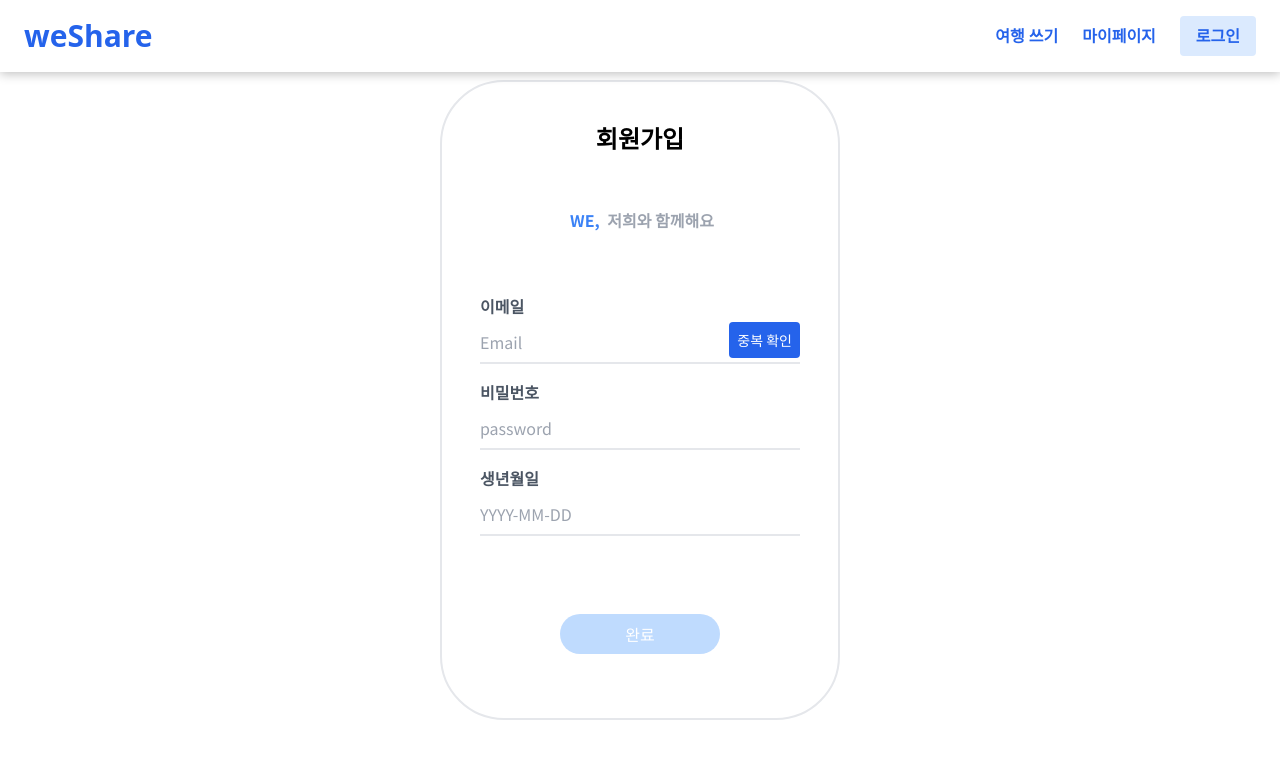
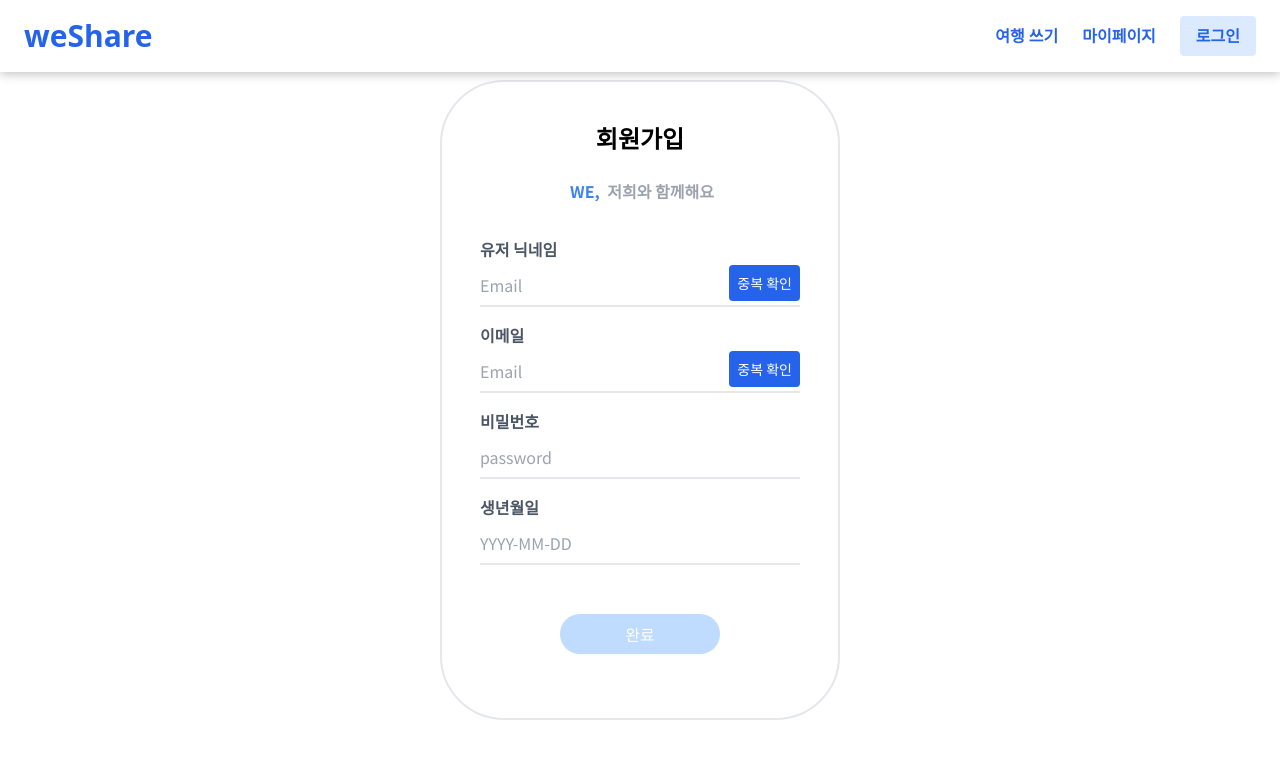
Before and after one commit to woogie0303/FE-Dev-WeShare, a Next.js app: page /login in a window 1280 px wide. Both pictures are taken after a click on the button "회원가입". Shown: the top 758 px of the page. Built offline with nearby package versions, Linux system fonts and the light colour scheme.

Commit message:
feat: 회원가입 userName 입력 기능 추가

```diff
--- a/src/components/LoginForm/SignIn.tsx
+++ b/src/components/LoginForm/SignIn.tsx
@@ -39,7 +39,10 @@ export default function SignIn({ setShowSignIn }: Props) {
       }
 
       dispatch(
-        setCredentials({ user: res.user, accessToken: res.accessToken }),
+        setCredentials({
+          userName: res.userName,
+          accessToken: res.accessToken,
+        }),
       );
     } catch (err) {
       if (isFetchBaseQueryError(err)) {
--- a/src/components/LoginForm/SignUp.tsx
+++ b/src/components/LoginForm/SignUp.tsx
@@ -2,8 +2,9 @@
 
 import useInput from '@/hooks/useInput';
 import {
+  ChangeEventHandler,
+  FocusEventHandler,
   FormEventHandler,
-  MouseEventHandler,
   useEffect,
   useState,
 } from 'react';
@@ -16,6 +17,21 @@ import {
 const labelClass = 'mb-1 font-semibold text-gray-600';
 const inputClass = 'mb-4 border-b-2 py-2';
 
+type InputType = 'email' | 'password' | 'birth' | 'userName';
+
+interface Input {
+  inputValue: string;
+  labelClass: string;
+  inputClass: string;
+  isFocused: boolean;
+  inputErrMessage: boolean;
+  handleFocus: FocusEventHandler;
+  handleChange: ChangeEventHandler;
+  setInputValue: React.Dispatch<React.SetStateAction<string>>;
+  inputRef: React.RefObject<HTMLInputElement>;
+  type: InputType;
+}
+
 type Props = {
   setShowSignIn: React.Dispatch<React.SetStateAction<boolean>>;
 };
@@ -23,29 +39,81 @@ type Props = {
 export default function SignUp({ setShowSignIn }: Props) {
   const [activeSignUpBtn, setActiveSignUpBtn] = useState<boolean>(false);
   const [emailDoubleCheck, setEmailDoubleCheck] = useState<boolean>(false);
-  const [emailErrorMsg, setEmailErrorMsg] = useState<string>('');
+  const [userNameDoubleCheck, setUserNameDoubleCheck] =
+    useState<boolean>(false);
+  const [emailDoubleCheckErrMsg, setEmailDoubleCheckErrMsg] =
+    useState<string>('');
+  const [userNameDoubleCheckErrMsg, setUserNameDoubleCheckErrMsg] =
+    useState<string>('');
   const [lazyCheckEmail] = useLazyCheckEmailQuery();
   const emailInput = useInput('email');
+  const userNameInput = useInput('userName');
   const passwordInput = useInput('password');
   const birthInput = useInput('birth');
 
   const [signUp, { isSuccess }] = useSignUpMutation();
 
-  const handleDuplicateBtn: MouseEventHandler = async () => {
+  const handleDuplicateBtn = async (doubleCheckInput: Input) => {
     try {
-      if (emailInput.inputErrMessage || emailInput.inputValue.length === 0) {
+      if (
+        doubleCheckInput.type === 'email' &&
+        (doubleCheckInput.inputErrMessage ||
+          doubleCheckInput.inputValue.length === 0)
+      ) {
         setEmailDoubleCheck(false);
-        setEmailErrorMsg('이메일 형식이 잘못됐습니다');
+        setEmailDoubleCheckErrMsg('이메일 형식이 잘못됐습니다');
+        return;
+      }
+      if (
+        doubleCheckInput.type === 'userName' &&
+        (doubleCheckInput.inputErrMessage ||
+          doubleCheckInput.inputValue.length === 0)
+      ) {
+        setUserNameDoubleCheck(false);
+        setUserNameDoubleCheckErrMsg('닉네임은 20글자 이하여야 합니다.');
         return;
       }
 
-      await lazyCheckEmail({ email: emailInput.inputValue });
+      if (doubleCheckInput.type === 'userName') {
+        const res = await lazyCheckEmail({
+          type: 'name',
+          inputValue: doubleCheckInput.inputValue,
+        });
+        if (res.error) {
+          setUserNameDoubleCheckErrMsg('이미 존재하는 닉네임 입니다.');
+          return;
+        }
+      }
+      if (doubleCheckInput.type === 'email') {
+        const res = await lazyCheckEmail({
+          type: 'email',
+          inputValue: doubleCheckInput.inputValue,
+        });
+        if (res.error) {
+          setEmailDoubleCheckErrMsg('이미 존재하는 이메일 입니다.');
+          return;
+        }
+      }
 
-      setEmailDoubleCheck(true);
-      setEmailErrorMsg('');
+      if (doubleCheckInput.type === 'email') {
+        setEmailDoubleCheckErrMsg('');
+        setEmailDoubleCheck(true);
+      }
+
+      if (doubleCheckInput.type === 'userName') {
+        setUserNameDoubleCheckErrMsg('');
+        setUserNameDoubleCheck(true);
+      }
     } catch (err) {
-      setEmailDoubleCheck(false);
-      setEmailErrorMsg('중복된 이메일 입니다.');
+      if (doubleCheckInput.type === 'email') {
+        setEmailDoubleCheck(false);
+        setEmailDoubleCheckErrMsg('중복된 이메일 입니다.');
+      }
+
+      if (doubleCheckInput.type === 'userName') {
+        setUserNameDoubleCheck(false);
+        setUserNameDoubleCheckErrMsg('중복된 이메일 입니다.');
+      }
     }
   };
 
@@ -57,6 +125,7 @@ export default function SignUp({ setShowSignIn }: Props) {
         email: emailInput.inputValue,
         password: passwordInput.inputValue,
         birthDate: birthInput.inputValue,
+        name: userNameInput.inputValue,
       });
     } catch (err) {
       throw new Error('다시 시도해주세요');
@@ -69,6 +138,7 @@ export default function SignUp({ setShowSignIn }: Props) {
       passwordInput.inputValue.length === 0 ||
       birthInput.inputValue.length === 0 ||
       !emailDoubleCheck ||
+      !userNameDoubleCheck ||
       birthInput.inputErrMessage ||
       passwordInput.inputErrMessage
     ) {
@@ -76,14 +146,26 @@ export default function SignUp({ setShowSignIn }: Props) {
     } else {
       setActiveSignUpBtn(true);
     }
-  }, [emailInput, passwordInput, birthInput, emailDoubleCheck]);
+  }, [
+    emailInput,
+    passwordInput,
+    birthInput,
+    emailDoubleCheck,
+    userNameDoubleCheck,
+  ]);
 
   useEffect(() => {
     if (emailInput.inputValue.length) {
       setEmailDoubleCheck(false);
-      setEmailErrorMsg('중복 확인 해주세요');
+      setEmailDoubleCheckErrMsg('중복 확인 해주세요');
     }
   }, [emailInput.inputValue]);
+  useEffect(() => {
+    if (userNameInput.inputValue.length) {
+      setUserNameDoubleCheck(false);
+      setUserNameDoubleCheckErrMsg('중복 확인 해주세요');
+    }
+  }, [userNameInput.inputValue]);
 
   return isSuccess ? (
     <div className="flex w-[25rem] bg-white h-[40rem] mx-auto flex-col items-center justify-evenly">
@@ -114,6 +196,39 @@ export default function SignUp({ setShowSignIn }: Props) {
       </h2>
       <fieldset className="w-[20rem]">
         <div className="relative flex w-full flex-col ">
+          <label htmlFor="userName" className={`${labelClass} `}>
+            유저 닉네임
+          </label>
+          <input
+            id="userName"
+            value={userNameInput.inputValue}
+            type="text"
+            placeholder="Email"
+            className={`${inputClass} ${userNameInput.inputClass}`}
+            onFocus={userNameInput.handleFocus}
+            onBlur={userNameInput.handleFocus}
+            onChange={userNameInput.handleChange}
+          />
+          {userNameDoubleCheck && (
+            <p className="absolute bottom-[-15px] right-0 text-right text-green-600">
+              사용가능한 닉네임 입니다.
+            </p>
+          )}
+          {userNameDoubleCheckErrMsg.length !== 0 && (
+            <ErrorMessage
+              errMessage={userNameDoubleCheckErrMsg}
+              errClass="text-right"
+            />
+          )}
+          <button
+            type="button"
+            className="absolute right-0 top-7 rounded bg-blue-600 p-2 text-sm font-medium text-white"
+            onClick={() => handleDuplicateBtn(userNameInput)}
+          >
+            중복 확인
+          </button>
+        </div>
+        <div className="relative flex w-full flex-col ">
           <label htmlFor="email" className={`${labelClass} `}>
             이메일
           </label>
@@ -132,13 +247,16 @@ export default function SignUp({ setShowSignIn }: Props) {
               사용가능한 이메일 입니다.
             </p>
           )}
-          {emailErrorMsg.length !== 0 && (
-            <ErrorMessage errMessage={emailErrorMsg} errClass="text-right" />
+          {emailDoubleCheckErrMsg.length !== 0 && (
+            <ErrorMessage
+              errMessage={emailDoubleCheckErrMsg}
+              errClass="text-right"
+            />
           )}
           <button
             type="button"
             className="absolute right-0 top-7 rounded bg-blue-600 p-2 text-sm font-medium text-white"
-            onClick={handleDuplicateBtn}
+            onClick={() => handleDuplicateBtn(emailInput)}
           >
             중복 확인
           </button>
--- a/src/hooks/useInput.ts
+++ b/src/hooks/useInput.ts
@@ -5,6 +5,8 @@ import React, {
   useEffect,
   useRef,
 } from 'react';
+
+type InputType = 'email' | 'password' | 'birth' | 'userName';
 
 interface Input {
   inputValue: string;
@@ -16,13 +18,13 @@ interface Input {
   handleChange: ChangeEventHandler;
   setInputValue: React.Dispatch<React.SetStateAction<string>>;
   inputRef: React.RefObject<HTMLInputElement>;
+  type: InputType;
 }
-
-type InputType = 'email' | 'password' | 'birth';
 
 const emailRegex = /^[a-zA-Z0-9._-]+@[a-zA-Z0-9.-]+\.[a-zA-Z]{2,4}$/;
 const passwordRegex = /^.{8,12}$/;
 const birthRegex = /^(19|20)\d{2}-(0[1-9]|1[0-2])-([0-2][1-9]|10|20|3[01])$/;
+const userNameRegex = /^.{1,20}$/;
 
 const useInput = (type: InputType): Input => {
   const [inputValue, setInputValue] = useState<string>('');
@@ -65,6 +67,9 @@ const useInput = (type: InputType): Input => {
       case 'birth':
         regexType = birthRegex;
         break;
+      case 'userName':
+        regexType = userNameRegex;
+        break;
       default:
         throw new Error('input 타입을 잘못 설정했습니다');
     }
@@ -91,6 +96,7 @@ const useInput = (type: InputType): Input => {
     handleChange,
     setInputValue,
     inputRef,
+    type,
   };
 };
 
--- a/src/store/auth/auth.slice.ts
+++ b/src/store/auth/auth.slice.ts
@@ -3,7 +3,7 @@ import { AuthStateType } from '@/types/LoginType';
 import type { RootState } from '../store';
 
 const initialState: AuthStateType = {
-  user: undefined,
+  userName: undefined,
   accessToken: undefined,
 };
 const authSlice = createSlice({
@@ -11,20 +11,20 @@ const authSlice = createSlice({
   initialState,
   reducers: {
     setCredentials: (state, action: PayloadAction<AuthStateType>) => {
-      const { user, accessToken } = action.payload;
+      const { userName, accessToken } = action.payload;
 
-      state.user = user;
+      state.userName = userName;
       state.accessToken = accessToken;
     },
     logout: (state) => {
-      state.user = undefined;
+      state.userName = undefined;
       state.accessToken = undefined;
     },
   },
 });
 
 export const { setCredentials, logout } = authSlice.actions;
-export const selectUser = (state: RootState) => state.auth.user;
+export const selectUserName = (state: RootState) => state.auth.userName;
 export const selectToken = (state: RootState) => state.auth.accessToken;
 
 export default authSlice.reducer;
--- a/src/store/auth/authApi.slice.ts
+++ b/src/store/auth/authApi.slice.ts
@@ -4,6 +4,11 @@ import {
   ChangePasswordType,
 } from '@/types/LoginType';
 import { apiSlice } from '../api/apiSlice';
+
+type DoubleCheck = {
+  type: string;
+  inputValue: string;
+};
 
 const authApiSlice = apiSlice.injectEndpoints({
   endpoints: (builder) => ({
@@ -21,9 +26,9 @@ const authApiSlice = apiSlice.injectEndpoints({
         body: { ...credential },
       }),
     }),
-    checkEmail: builder.query<void, Pick<LoginFormType, 'email'>>({
+    checkEmail: builder.query<void, DoubleCheck>({
       query: (credential) => ({
-        url: `/api/v1/auth/signup/duplicate-email?email=${credential.email}`,
+        url: `/api/v1/auth/signup/duplicate-${credential.type}?${credential.type}=${credential.inputValue}`,
       }),
     }),
     reissueToken: builder.query<string, void>({
--- a/src/types/LoginType.ts
+++ b/src/types/LoginType.ts
@@ -1,5 +1,5 @@
 interface AuthStateType {
-  user: string | undefined;
+  userName: string | undefined;
   accessToken: string | undefined;
 }
 
@@ -7,6 +7,7 @@ interface LoginFormType {
   email: string;
   password: string;
   birthDate?: string;
+  name?: string;
 }
 
 interface OauthLogin {
```
